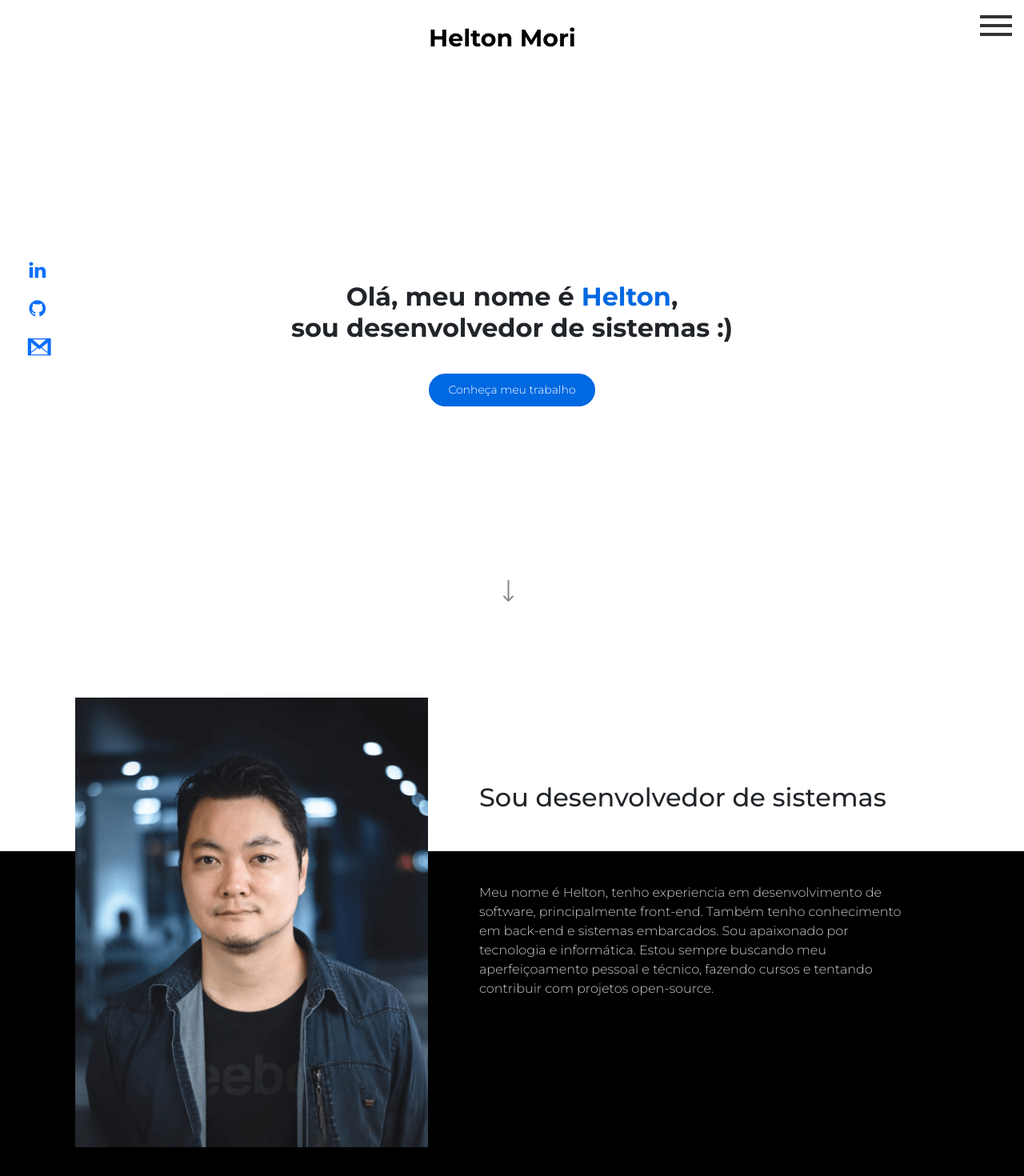
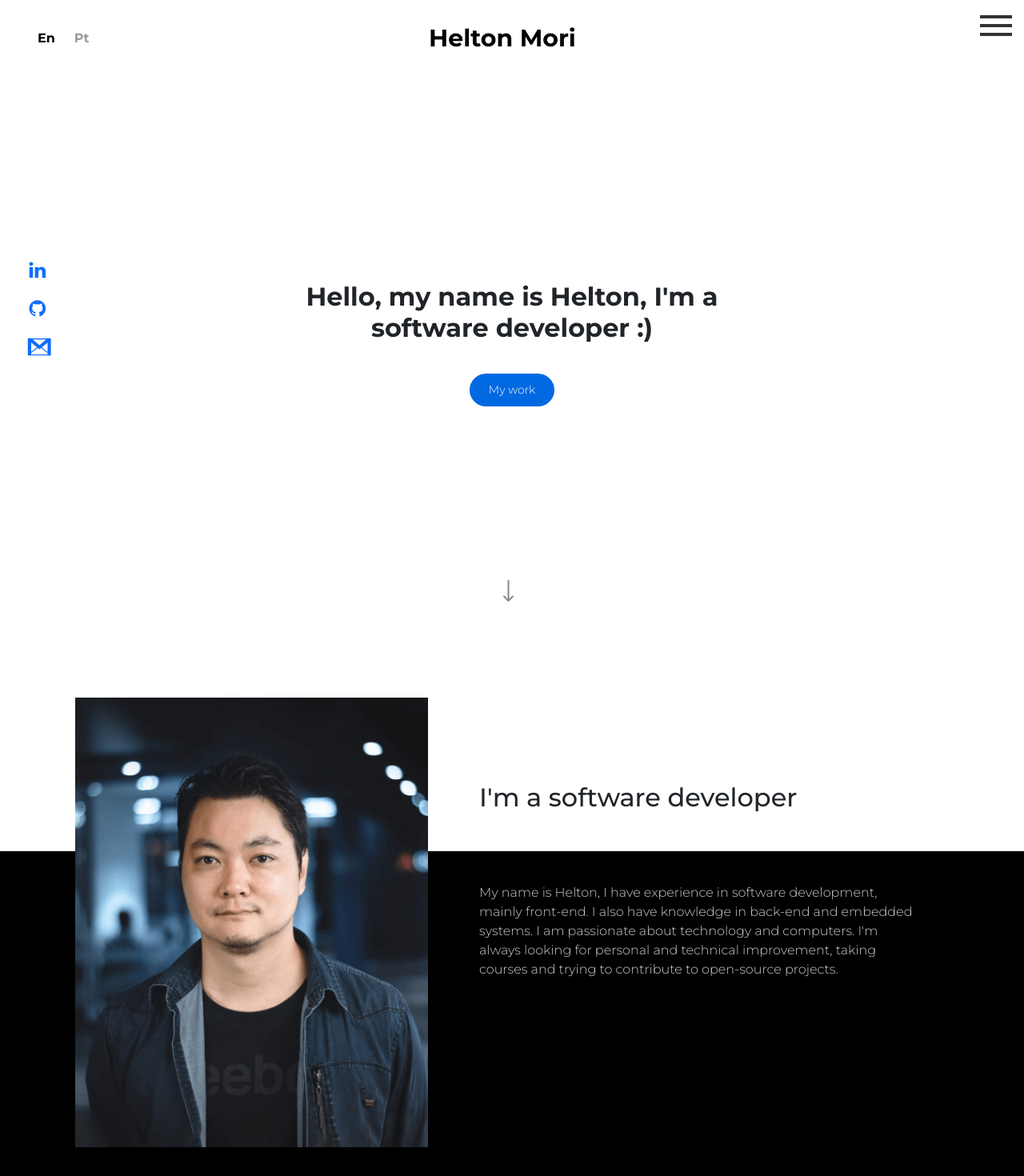
Before and after one commit to helton-mori-dev/portfolio-vue3, a Vue app: page / in a window 1280 px wide. Shown: the top 1470 px of the page at 80% size. Built offline with nearby package versions, Linux system fonts and the light colour scheme.

Commit message:
Configuração global o i18n e primeiras traduções

```diff
--- a/src/components/AboutMe.vue
+++ b/src/components/AboutMe.vue
@@ -1,13 +1,12 @@
 <template>
   <section class="main container">
     <h1 class="title">
-      Olá, meu nome é <span>Helton</span>,<br />
-      sou desenvolvedor de sistemas :)
+      {{ $t("aboutMe") }}
     </h1>
 
-    <a class="botao-azul scroll" href="#sobre" title="Portfolio"
-      >Conheça meu trabalho</a
-    >
+    <a class="botao-azul scroll" href="#sobre" title="Portfolio">{{
+      $t("myWork")
+    }}</a>
     <a href="#sobre" class="scroll arrow-down"> </a>
   </section>
 
@@ -17,7 +16,7 @@
         <div class="col-12 col-md-5"></div>
         <div class="col-12 col-md-7">
           <h2 class="titulo-apresentacao titulo">
-            Sou desenvolvedor de sistemas
+            {{ $t("myFunction") }}
           </h2>
         </div>
       </div>
@@ -31,15 +30,8 @@
           <p
             class="texto-fundo-preto paragrafo-direita mb-0 paragrafo-direita-mobile"
           >
-            Meu nome é Helton, tenho experiencia em desenvolvimento de software,
-            principalmente front-end. Também tenho conhecimento em back-end e
-            sistemas embarcados. Sou apaixonado por tecnologia e informática.
-            Estou sempre buscando meu aperfeiçoamento pessoal e técnico, fazendo
-            cursos e tentando contribuir com projetos open-source.
+            {{ $t("aboutMeExt") }}
           </p>
-          <!-- <a class="link-trabalho saiba-mais mb-5" href="/" title="Portfolio"
-            >Saiba mais</a
-          > -->
         </div>
       </div>
     </div>
@@ -68,6 +60,7 @@ export default {
     font-weight: bold;
     text-align: center;
     font-size: 2rem;
+    max-width: 60%;
 
     span {
       color: var(--azul);
--- a/src/components/PageHeader.vue
+++ b/src/components/PageHeader.vue
@@ -1,6 +1,21 @@
 <template>
   <header class="row">
-    <div class="col-6 col-md-4"></div>
+    <div class="col-6 col-md-4">
+      <button
+        class="i18nbutton btn"
+        :class="{ selected: currentLanguage === 'en' }"
+        @click="changeLanguage('en')"
+      >
+        En
+      </button>
+      <button
+        class="i18nbutton btn"
+        :class="{ selected: currentLanguage === 'pt' }"
+        @click="changeLanguage('pt')"
+      >
+        Pt
+      </button>
+    </div>
     <div class="col-4 d-none d-sm-none d-md-block text-center">
       <a href="/" class="title">Helton Mori</a>
     </div>
@@ -17,6 +32,21 @@ export default {
   components: {
     MenuHeader,
     LateralContact,
+  },
+  data() {
+    return {
+      currentLanguage: this.$i18n.locale,
+    };
+  },
+  watch: {
+    "$i18n.locale"(newLocale) {
+      this.currentLanguage = newLocale;
+    },
+  },
+  methods: {
+    changeLanguage(language) {
+      this.$i18n.locale = language;
+    },
   },
 };
 </script>
@@ -54,5 +84,16 @@ header {
       }
     }
   }
+  .i18nbutton {
+    color: #999;
+    font-weight: 700;
+    border: none;
+    &:hover {
+      color: var(--azul);
+    }
+    &.selected {
+      color: #000;
+    }
+  }
 }
 </style>
--- a/src/i18n.js
+++ b/src/i18n.js
@@ -2,10 +2,18 @@ import { createI18n } from "vue-i18n";
 
 const messages = {
   en: {
-    welcome: "Welcome",
+    aboutMe: "Hello, my name is Helton, I'm a software developer :)",
+    myWork: "My work",
+    myFunction: "I'm a software developer",
+    aboutMeExt:
+      "My name is Helton, I have experience in software development, mainly front-end. I also have knowledge in back-end and embedded systems. I am passionate about technology and computers. I'm always looking for personal and technical improvement, taking courses and trying to contribute to open-source projects.",
   },
   pt: {
-    welcome: "Bem vindo",
+    aboutMe: "Olá, meu nome é Helton, sou desenvolvedor de sistemas :)",
+    myWork: "Conheça meu trabalho",
+    myFunction: "Sou desenvolvedor de sistemas",
+    aboutMeExt:
+      "Meu nome é Helton, tenho experiencia em desenvolvimento de software, principalmente front-end. Também tenho conhecimento em back-end e sistemas embarcados. Sou apaixonado por tecnologia e informáticaEstou sempre buscando meu aperfeiçoamento pessoal e técnico, fazendocursos e tentando contribuir com projetos open-source.",
   },
 };
 
```
